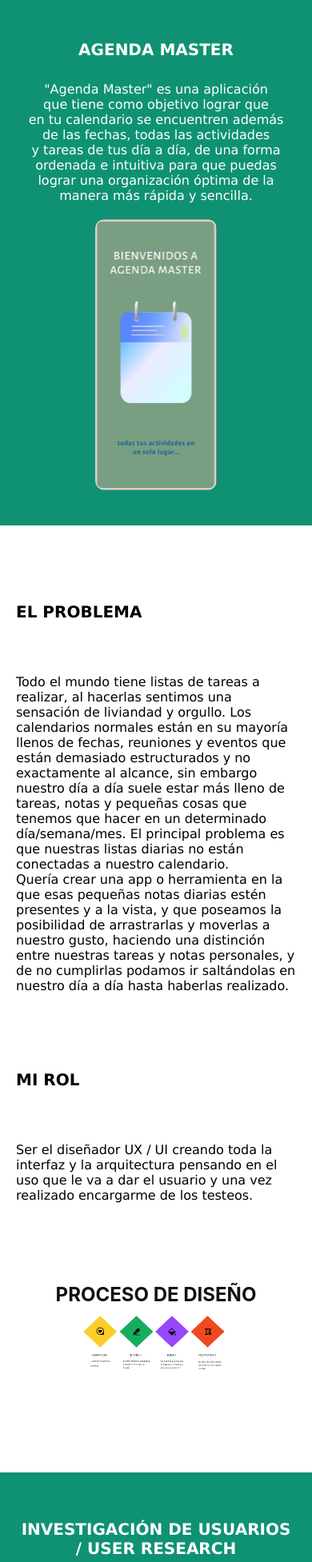
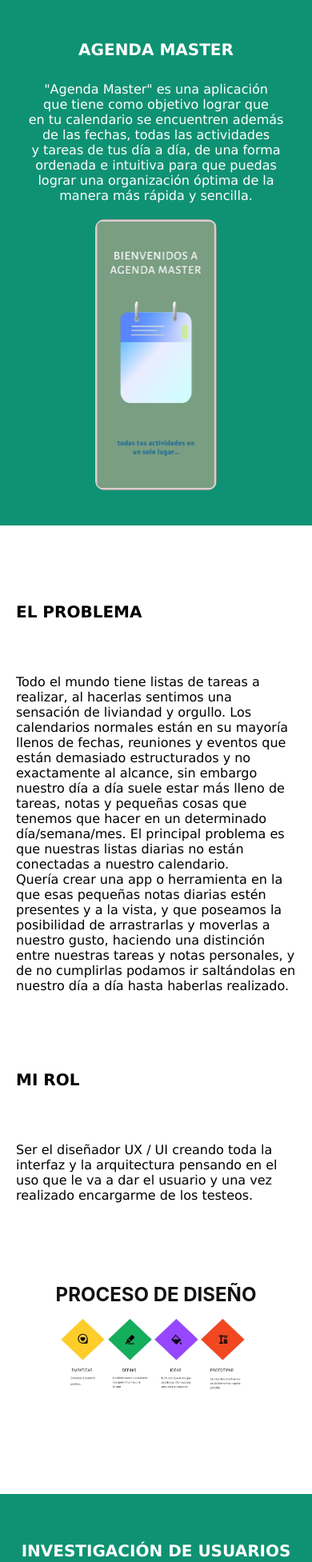
Before and after one commit to francollovera/agendamaster, a React (Create React App) app: page / in a window 390 px wide. Shown: the top 1953 px of the page at 80% size. Built offline with nearby package versions, Linux system fonts and the light colour scheme.

Commit message:
subidoscv

```diff
--- a/src/edicion.css
+++ b/src/edicion.css
@@ -159,7 +159,7 @@ align-items: center;
         margin-top: 10px;
     }
     .recuadro{
-        width: 50%;
+        width: 65%;
     }
 
     .text-container {
```
